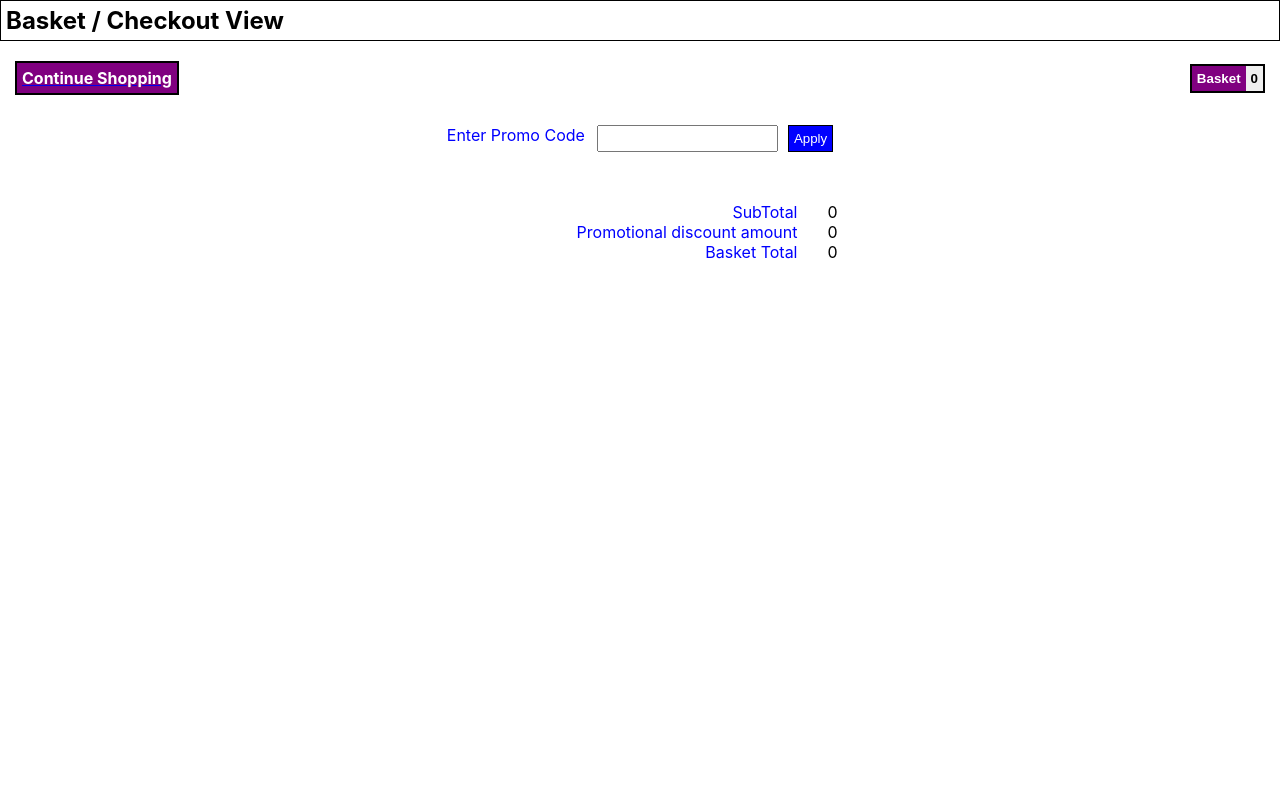
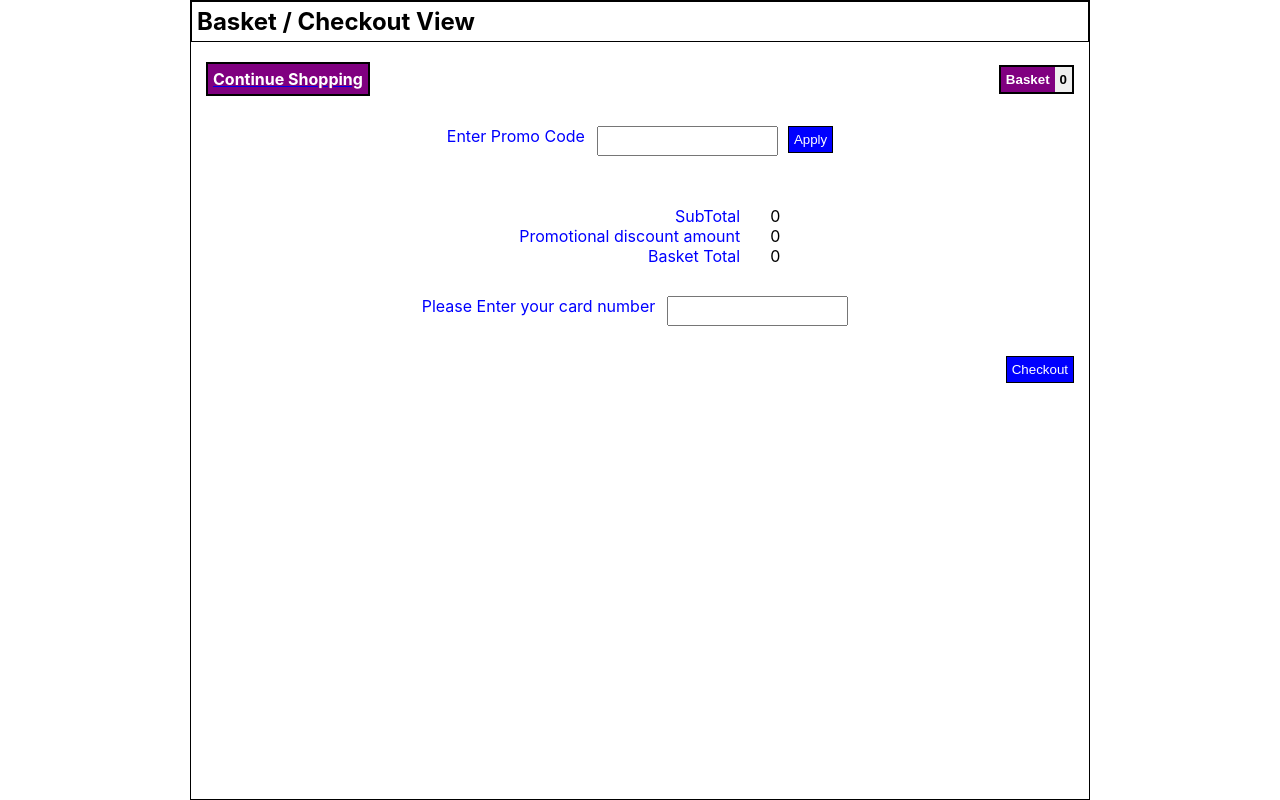
Before and after one commit to saurabhsinha1991/Basket, a React (Create React App) app in the folder client/: page /checkout in a window 1280 px wide. Built offline with nearby package versions, Linux system fonts and the light colour scheme.

Commit message:
Project complete

```diff
--- a/client/src/App.css
+++ b/client/src/App.css
@@ -1,3 +1,10 @@
+.App {
+  width: 900px;
+  border: 1px solid #000000;
+  padding-bottom: 20px;
+  height: 100vh;
+  margin: 0 auto;
+}
 .container {
   width: 100%;
   padding: 0 15px;
--- a/client/src/App.js
+++ b/client/src/App.js
@@ -3,13 +3,17 @@ import { Route, Routes } from 'react-router-dom';
 import './App.css';
 import Product from './features/Product';
 import Checkout from './features/Checkout';
+import Summary from './features/Summary';
 
 function App() {
   return (
-      <Routes>
-        <Route path="/" element={<Product />} />
-        <Route path="/checkout" element={<Checkout />} />
-      </Routes>
+      <div className='App'>
+        <Routes>
+          <Route path="/" element={<Product />} />
+          <Route path="/checkout" element={<Checkout />} />
+          <Route path="/summary" element={<Summary />} />
+        </Routes>
+      </div>
   );
 }
 
--- /dev/null
+++ b/client/src/features/Checkout/CheckoutAPI.js
@@ -0,0 +1,15 @@
+export async function validatePromo(body) {
+    const response = await fetch('/promocode', {
+        method: 'POST',
+        body: JSON.stringify(body)
+    });
+    return await response.json();
+}
+
+export async function checkout(body) {
+    const response = await fetch('/checkout', {
+        method: 'POST',
+        body: JSON.stringify(body)
+    });
+    return await response.json();
+}
--- a/client/src/features/Checkout/checkout.module.css
+++ b/client/src/features/Checkout/checkout.module.css
@@ -58,6 +58,7 @@
     display: flex;
     justify-content: center;
     margin: 30px 0;
+    align-items: self-start;
 }
 
 .labelPromo {
@@ -67,4 +68,19 @@
 
 .promoText {
     margin-right: 10px;
+    display: grid;
+    height: 30px;
 }
+
+.error {
+    border: 1px solid red;
+}
+
+.errorText {
+    color: red;
+    font-size: 8px;
+}
+
+.textRight {
+    text-align: right;
+}
--- a/client/src/features/Checkout/index.js
+++ b/client/src/features/Checkout/index.js
@@ -1,18 +1,28 @@
-import React, { useCallback, useState } from 'react';
+import React, { useCallback, useEffect, useState } from 'react';
 import { useDispatch, useSelector } from 'react-redux';
-import { Link } from 'react-router-dom';
+import { Link, useNavigate } from 'react-router-dom';
 import Header from '../../component/Header';
-import { editQty, selectCart, removeItem, selectSubTotal, selectPromoAmount, selectBasketTotal } from '../../reducer/globalSlice';
+import { editQty, selectCart, removeItem, selectSubTotal, selectPromoAmount, selectBasketTotal, validatePromoAsync, selectPromoError, selectCardNumber, setCreditCard, checkoutAsync, selectCheckoutMsg } from '../../reducer/globalSlice';
 import styles from './checkout.module.css';
 
 function Checkout() {
     const dispatch = useDispatch();
+    const navigate = useNavigate();
     const cart = useSelector(selectCart);
     const subTotal = useSelector(selectSubTotal);
     const promoAmount = useSelector(selectPromoAmount);
     const basketTotal = useSelector(selectBasketTotal);
+    const promoError = useSelector(selectPromoError);
+    const cardNo = useSelector(selectCardNumber);
+    const checkoutMsg = useSelector(selectCheckoutMsg);
 
     const [promoText, setPromoText] = useState('');
+
+    useEffect(() => {
+        if (checkoutMsg.length > 0) {
+            navigate('/summary');
+        }
+    }, [checkoutMsg]);
 
     const _onChangeField = useCallback((e, item) => {
         dispatch(editQty({ ...item, qty: Number(e.target.value) }));
@@ -23,8 +33,17 @@ function Checkout() {
     }, [dispatch, removeItem]);
 
     const _onApply = useCallback(() => {
-        debugger;
+        dispatch(validatePromoAsync(promoText));
     }, [promoText]);
+
+    const _onCheckout = useCallback(() => {
+        const data = {
+            basket: cart.map(({ sku, qty }) => ({ sku, quantity: qty })),
+            cardNumber: cardNo,
+        };
+        dispatch(checkoutAsync(data));
+    }, [cart, cardNo]);
+
 
     return (
         <>
@@ -61,12 +80,15 @@ function Checkout() {
                 </div>
                 <div className={styles.promoContainer}>
                     <div className={styles.labelPromo}>Enter Promo Code</div>
-                    <input
-                        type='text'
-                        className={styles.promoText}
-                        value={promoText}
-                        onChange={(e) => setPromoText(e.target.value)}
-                    />
+                    <div>
+                        <input
+                            type='text'
+                            className={`${styles.promoText} ${promoError.length > 0 ? styles.error: ''}`}
+                            value={promoText}
+                            onChange={(e) => setPromoText(e.target.value)}
+                        />
+                        <span className={styles.errorText}>{promoError}</span>
+                    </div>
                     <button
                         type='button'
                         className={styles.cta}
@@ -87,6 +109,25 @@ function Checkout() {
                         <div className={styles.value}>{basketTotal}</div>
                     </div>
                 </div>
+                <div className={styles.promoContainer}>
+                    <div className={styles.labelPromo}>Please Enter your card number</div>
+                    <div>
+                        <input
+                            type='text'
+                            className={`${styles.promoText}`}
+                            value={cardNo}
+                            onChange={(e) => dispatch(setCreditCard(e.target.value))}
+                            type="number"
+                        />
+                    </div>
+                </div>
+                <div className={styles.textRight}>
+                    <button
+                        type='button'
+                        className={styles.cta}
+                        onClick={_onCheckout}
+                    >Checkout</button>
+                </div>
             </div>
         </>
     )
--- /dev/null
+++ b/client/src/features/Summary/index.js
@@ -0,0 +1,17 @@
+import React from "react";
+import { useSelector } from "react-redux";
+import Header from "../../component/Header";
+import { selectCheckoutMsg, selectCheckoutStatus } from "../../reducer/globalSlice";
+
+function Summary() {
+    const checkoutStatus = useSelector(selectCheckoutStatus);
+    const checkoutMessage = useSelector(selectCheckoutMsg);
+    return (
+        <div>
+            <Header title={checkoutStatus === 'success' ? 'Successful Checkout': 'Failed Checkout' } />
+            <p style={{padding: '0 15px'}}>{checkoutMessage}</p>
+        </div>
+    )
+}
+
+export default Summary;
--- a/client/src/index.css
+++ b/client/src/index.css
@@ -5,6 +5,7 @@ body {
     sans-serif;
   -webkit-font-smoothing: antialiased;
   -moz-osx-font-smoothing: grayscale;
+  height: 100%;
 }
 
 code {
--- a/client/src/reducer/globalSlice.js
+++ b/client/src/reducer/globalSlice.js
@@ -1,10 +1,15 @@
-import { createSlice } from '@reduxjs/toolkit';
+import { createAsyncThunk, createSlice } from '@reduxjs/toolkit';
+import { checkout, validatePromo } from '../features/Checkout/CheckoutAPI';
 
 const initialState = {
     cart: [],
     subTotal: 0,
     promoAmount: 0,
     basketTotal: 0,
+    promoError: '',
+    creditCardNumber: '',
+    checkoutMsg: '',
+    checkoutStatus: null,
 };
 
 const getTotal = (cart) => {
@@ -15,6 +20,22 @@ const getTotal = (cart) => {
     return Number(subTotal).toFixed(2);
 }
 
+export const validatePromoAsync = createAsyncThunk(
+    'checkout/validatePromo',
+    async (promoCode) => {
+        const response = await validatePromo({ promoCode });
+        return response;
+    }
+);
+
+export const checkoutAsync = createAsyncThunk(
+    'checkout/checkout',
+    async (data) => {
+        const response = await checkout(data);
+        return response;
+    }
+);
+
 export const globalSlice = createSlice({
     name: 'global',
     initialState,
@@ -22,6 +43,7 @@ export const globalSlice = createSlice({
         addToCart: (state, action) => {
             state.cart.push(action.payload);
             state.subTotal = getTotal(state.cart);
+            state.basketTotal = state.subTotal - state.promoAmount;
         },
         editQty: (state, action) => {
             state.cart = state.cart.map(item => {
@@ -30,17 +52,50 @@ export const globalSlice = createSlice({
                 }
                 return item;
             });
-
             state.subTotal = getTotal(state.cart);
+            state.basketTotal = state.subTotal - state.promoAmount;
+        },
+        setCreditCard: (state, action) => {
+            state.creditCardNumber = action.payload;
         },
         removeItem: (state, action) => {
             state.cart = state.cart.filter(item => item.sku !== action.payload.sku);
             state.subTotal = getTotal(state.cart);
+            state.basketTotal = state.subTotal - state.promoAmount;
         },
+    },
+    extraReducers: (builder) => {
+        builder
+          .addCase(validatePromoAsync.fulfilled, (state, action) => {
+                if (action.payload.errors) {
+                    state.promoError = action.payload.errors[0].msg;
+                } else {
+                    state.promoError = '';
+                }
+                const { amount, discounttype } = action.payload;
+                switch(discounttype) {
+                    case 'percent':
+                        const promoAmount = Number(state.subTotal * amount / 100).toFixed(2);
+                        state.promoAmount = promoAmount;
+                        state.basketTotal = Number(state.subTotal - promoAmount).toFixed(2);
+                        break;
+                    default:
+                        break;
+                }
+          })
+          .addCase(checkoutAsync.fulfilled, (state, action) => {
+                if (action.payload.errors) {
+                    state.checkoutMsg = action.payload.errors[0].msg;
+                    state.checkoutStatus = 'failure';
+                } else {
+                    state.checkoutStatus = 'success';
+                    state.checkoutMsg = action.payload.msg;
+                }
+          });
     },
 });
 
-export const { addToCart, editQty, removeItem } = globalSlice.actions;
+export const { addToCart, editQty, removeItem, setCreditCard } = globalSlice.actions;
 
 export const selectCart = (state) => state.global.cart;
 
@@ -50,4 +105,12 @@ export const selectPromoAmount = (state) => state.global.promoAmount;
 
 export const selectBasketTotal = (state) => state.global.basketTotal;
 
+export const selectPromoError = (state) => state.global.promoError;
+
+export const selectCardNumber = (state) => state.global.creditCardNumber;
+
+export const selectCheckoutMsg = (state) => state.global.checkoutMsg;
+
+export const selectCheckoutStatus = (state) => state.global.checkoutStatus;
+
 export default globalSlice.reducer;
```
